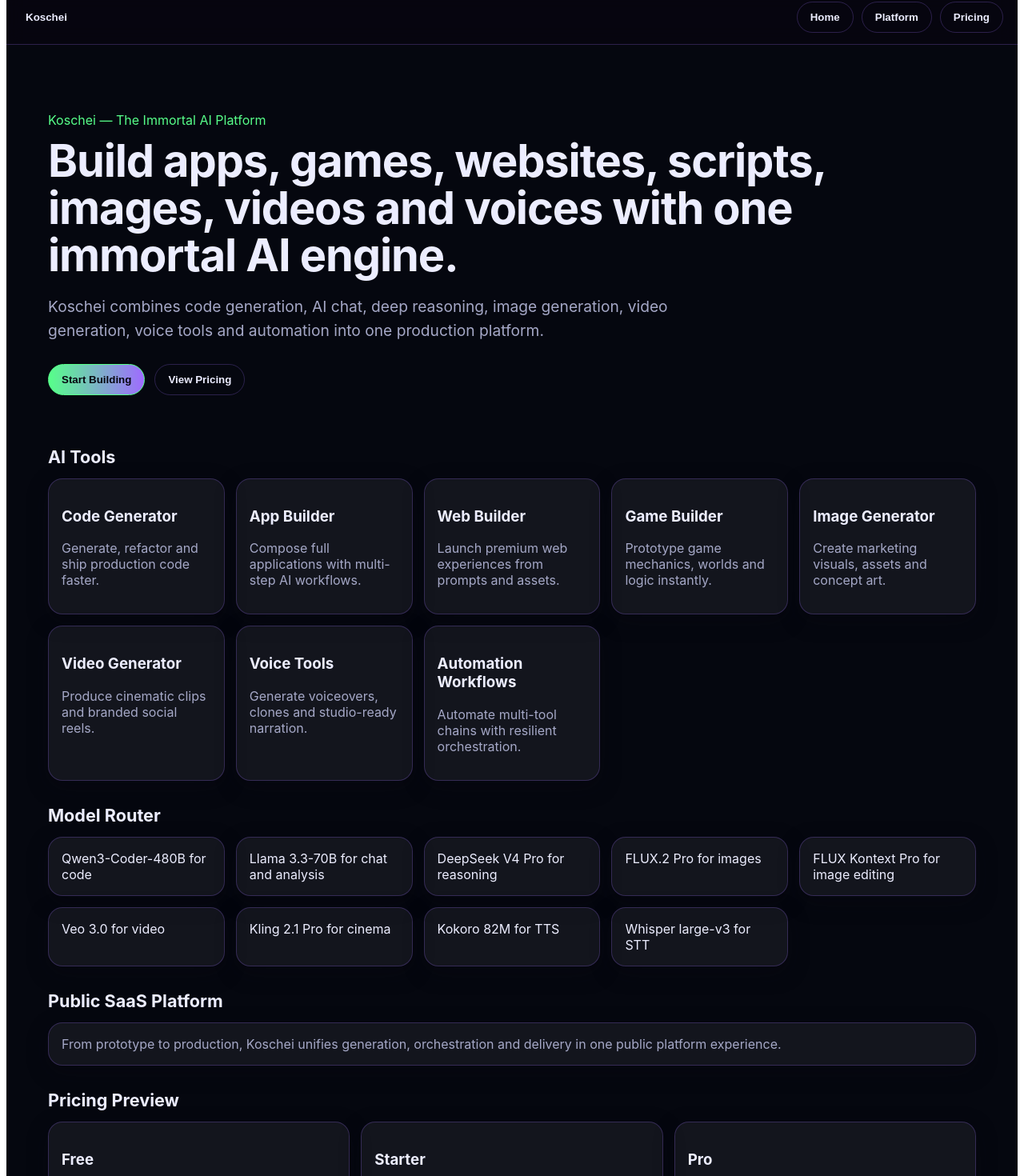
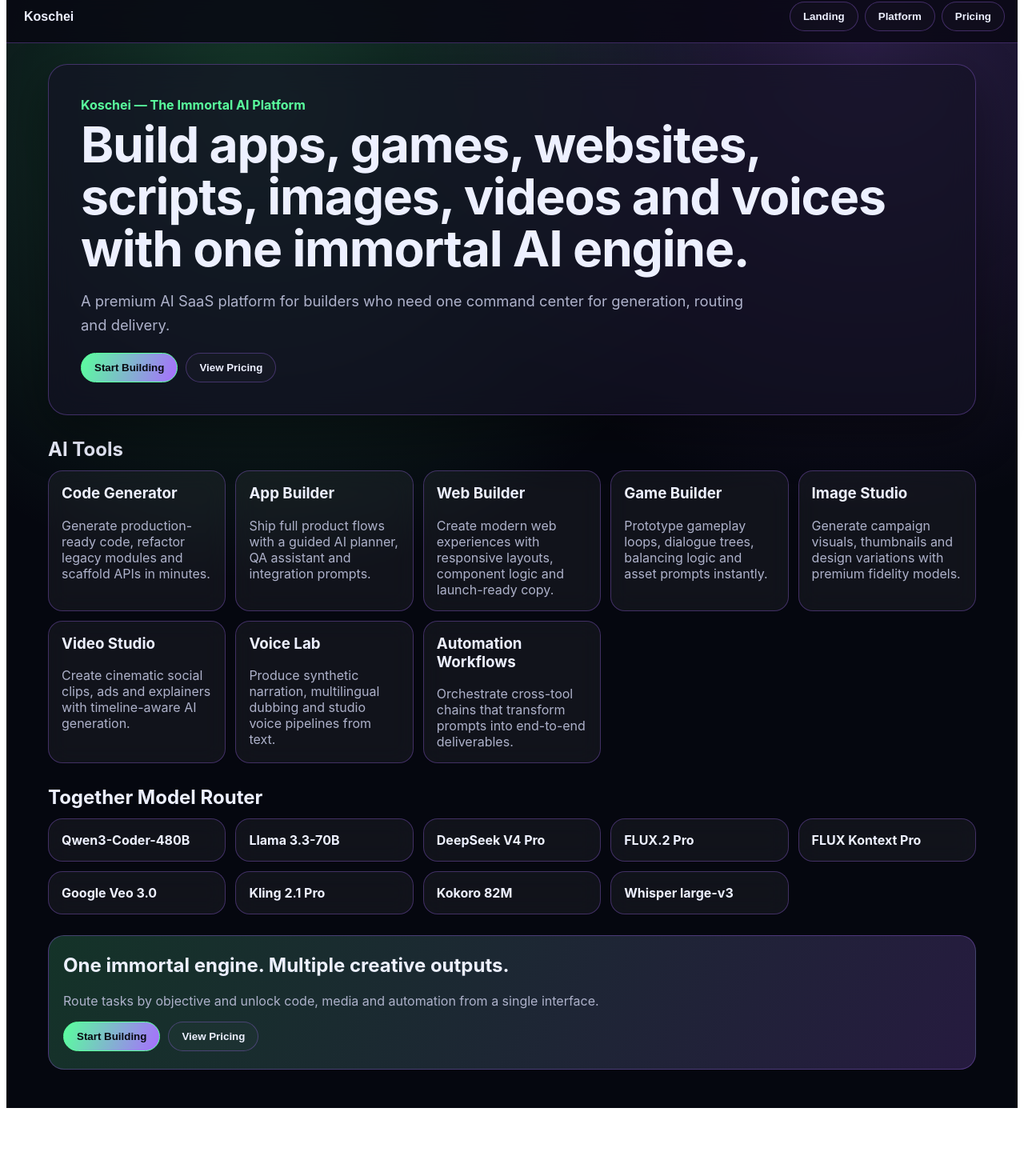
Before and after one commit to bugsbuny243/Koschei-Web3-Hub, a React (Vite) app in the folder koschei/frontend/: page / in a window 1280 px wide. Shown: the part 20-1490 px from the top of the page at 80% size. After the commit the page ends 1413 px from the top, so only its background shows below. Built offline with nearby package versions, Linux system fonts and the light colour scheme.

Commit message:
Build premium frontend and switch Railway to Docker deploy

```diff
--- a/koschei/frontend/src/main.tsx
+++ b/koschei/frontend/src/main.tsx
@@ -3,146 +3,156 @@
 import { colors } from './theme/tokens';
 
 type Role = 'public' | 'user' | 'owner';
+type Plan = { name: string; price: string; detail: string; highlight?: boolean };
+type Tool = { name: string; description: string };
 
-type ToolCard = { title: string; description: string };
-type Plan = { name: string; price: string; details: string };
-type RouteLink = { href: string; label: string; protected?: boolean };
+type AppRoute = '/' | '/platform' | '/pricing' | '/dashboard' | '/billing' | '/owner';
 
-const currentRole: Role = 'public'; // Placeholder auth role from Go backend session.
+const session = {
+  role: 'public' as Role
+};
 
-const tools: ToolCard[] = [
-  { title: 'Code Generator', description: 'Generate, refactor and ship production code faster.' },
-  { title: 'App Builder', description: 'Compose full applications with multi-step AI workflows.' },
-  { title: 'Web Builder', description: 'Launch premium web experiences from prompts and assets.' },
-  { title: 'Game Builder', description: 'Prototype game mechanics, worlds and logic instantly.' },
-  { title: 'Image Generator', description: 'Create marketing visuals, assets and concept art.' },
-  { title: 'Video Generator', description: 'Produce cinematic clips and branded social reels.' },
-  { title: 'Voice Tools', description: 'Generate voiceovers, clones and studio-ready narration.' },
-  { title: 'Automation Workflows', description: 'Automate multi-tool chains with resilient orchestration.' }
+const tools: Tool[] = [
+  { name: 'Code Generator', description: 'Generate production-ready code, refactor legacy modules and scaffold APIs in minutes.' },
+  { name: 'App Builder', description: 'Ship full product flows with a guided AI planner, QA assistant and integration prompts.' },
+  { name: 'Web Builder', description: 'Create modern web experiences with responsive layouts, component logic and launch-ready copy.' },
+  { name: 'Game Builder', description: 'Prototype gameplay loops, dialogue trees, balancing logic and asset prompts instantly.' },
+  { name: 'Image Studio', description: 'Generate campaign visuals, thumbnails and design variations with premium fidelity models.' },
+  { name: 'Video Studio', description: 'Create cinematic social clips, ads and explainers with timeline-aware AI generation.' },
+  { name: 'Voice Lab', description: 'Produce synthetic narration, multilingual dubbing and studio voice pipelines from text.' },
+  { name: 'Automation Workflows', description: 'Orchestrate cross-tool chains that transform prompts into end-to-end deliverables.' }
 ];
 
 const models = [
-  'Qwen3-Coder-480B for code',
-  'Llama 3.3-70B for chat and analysis',
-  'DeepSeek V4 Pro for reasoning',
-  'FLUX.2 Pro for images',
-  'FLUX Kontext Pro for image editing',
-  'Veo 3.0 for video',
-  'Kling 2.1 Pro for cinema',
-  'Kokoro 82M for TTS',
-  'Whisper large-v3 for STT'
+  'Qwen3-Coder-480B',
+  'Llama 3.3-70B',
+  'DeepSeek V4 Pro',
+  'FLUX.2 Pro',
+  'FLUX Kontext Pro',
+  'Google Veo 3.0',
+  'Kling 2.1 Pro',
+  'Kokoro 82M',
+  'Whisper large-v3'
 ];
 
 const plans: Plan[] = [
-  { name: 'Free', price: '$0', details: 'Start building with core tools and limited usage.' },
-  { name: 'Starter', price: '$29/mo', details: 'For founders shipping faster with more generation credits.' },
-  { name: 'Pro', price: '$99/mo', details: 'For teams that need full velocity and premium model access.' }
+  { name: 'Free', price: '0 TL', detail: 'Ideal for testing core tools and previewing the immortal workflow stack.' },
+  { name: 'Builder', price: '899 TL / month', detail: 'Best for solo founders building apps and launching client-ready assets.' },
+  { name: 'Pro', price: '2,299 TL / month', detail: 'High-throughput generation, premium routing and team-level velocity.', highlight: true },
+  { name: 'Studio', price: '4,999 TL / month', detail: 'For agencies and studios requiring predictable output and priority handling.' }
 ];
 
-const publicNav: RouteLink[] = [
-  { href: '/', label: 'Home' },
-  { href: '/platform', label: 'Platform' },
-  { href: '/pricing', label: 'Pricing' }
-];
+const shopierLinks = {
+  builder: 'https://shopier.com/placeholder-builder',
+  pro: 'https://shopier.com/placeholder-pro',
+  studio: 'https://shopier.com/placeholder-studio'
+};
 
-const appNav: RouteLink[] = [
-  { href: '/dashboard', label: 'Dashboard', protected: true },
-  { href: '/billing', label: 'Billing', protected: true }
-];
+const palette = {
+  bg: '#06050e',
+  panel: 'rgba(20, 18, 36, 0.68)',
+  panelSoft: 'rgba(255,255,255,0.05)',
+  text: '#edf0ff',
+  muted: '#aeb2cb',
+  green: '#59ff9d',
+  purple: '#a86dff',
+  border: 'rgba(168, 109, 255, 0.32)',
+  heroGlow: 'radial-gradient(circle at 25% 10%, rgba(89,255,157,0.20), transparent 38%), radial-gradient(circle at 85% 5%, rgba(168,109,255,0.22), transparent 34%)'
+};
 
-const ownerNav: RouteLink[] = [{ href: '/owner', label: 'Owner Console', protected: true }];
-
-const navigate = (to: string) => {
-  window.history.pushState({}, '', to);
+const navigate = (route: AppRoute) => {
+  window.history.pushState({}, '', route);
   window.dispatchEvent(new PopStateEvent('popstate'));
 };
 
-const api = {
-  getPublicPlatform: async () => ({ endpoint: '/api/platform', backend: 'go-placeholder' }),
-  getPricing: async () => ({ endpoint: '/api/pricing', backend: 'go-placeholder' })
+const styles: Record<string, React.CSSProperties> = {
+  app: { minHeight: '100vh', color: palette.text, fontFamily: 'Inter, ui-sans-serif, system-ui', background: `${palette.heroGlow}, ${colors.bg}` },
+  shell: { width: 'min(1160px, 100%)', margin: '0 auto', padding: '0 16px 48px' },
+  nav: { position: 'sticky', top: 0, zIndex: 20, display: 'flex', justifyContent: 'space-between', alignItems: 'center', gap: 12, padding: '14px 16px', borderBottom: `1px solid ${palette.border}`, background: 'rgba(8, 7, 18, 0.8)', backdropFilter: 'blur(16px)' },
+  navLinks: { display: 'flex', flexWrap: 'wrap', gap: 8, justifyContent: 'flex-end' },
+  hero: { marginTop: 26, border: `1px solid ${palette.border}`, borderRadius: 24, background: palette.panel, backdropFilter: 'blur(16px)', padding: 'clamp(18px, 5vw, 40px)', boxShadow: '0 20px 60px rgba(0,0,0,0.4)' },
+  heroTitle: { margin: '8px 0 10px', fontSize: 'clamp(1.9rem, 6vw, 3.9rem)', lineHeight: 1.04, letterSpacing: '-0.02em' },
+  subtitle: { color: palette.muted, maxWidth: 860, lineHeight: 1.6, fontSize: 'clamp(0.95rem, 2vw, 1.15rem)' },
+  section: { marginTop: 28 },
+  sectionTitle: { marginBottom: 12, fontSize: 'clamp(1.15rem, 2.4vw, 1.5rem)' },
+  grid: { display: 'grid', gap: 12, gridTemplateColumns: 'repeat(auto-fit, minmax(220px, 1fr))' },
+  card: { border: `1px solid ${palette.border}`, borderRadius: 18, background: palette.panelSoft, padding: 16, backdropFilter: 'blur(14px)' },
+  cta: { marginTop: 26, border: `1px solid ${palette.border}`, borderRadius: 20, background: 'linear-gradient(120deg, rgba(89,255,157,0.18), rgba(168,109,255,0.2))', padding: '22px 18px' }
 };
 
-const palette = {
-  bg: '#05040c',
-  bg2: '#0b0a16',
-  text: '#ecedff',
-  muted: '#a5a8c7',
-  neonGreen: '#57ff8a',
-  neonPurple: '#9f6bff',
-  border: 'rgba(157, 114, 255, 0.25)',
-  glass: 'rgba(255, 255, 255, 0.06)'
-};
-
-const styles: Record<string, React.CSSProperties> = {
-  app: { background: `radial-gradient(circle at 15% -20%, #1f1a3d 0%, ${palette.bg} 40%, #040308 100%)`, color: palette.text, minHeight: '100vh', fontFamily: 'Inter, system-ui, sans-serif' },
-  nav: { position: 'sticky', top: 0, zIndex: 10, display: 'flex', justifyContent: 'space-between', alignItems: 'center', gap: 16, padding: '14px 18px', background: 'rgba(7, 6, 16, 0.72)', borderBottom: `1px solid ${palette.border}`, backdropFilter: 'blur(12px)' },
-  navLinks: { display: 'flex', gap: 10, flexWrap: 'wrap' },
-  shell: { maxWidth: 1160, margin: '0 auto', padding: '0 16px 48px' },
-  hero: { padding: '68px 0 34px' },
-  heroTitle: { fontSize: 'clamp(2rem, 5vw, 3.5rem)', lineHeight: 1.05, margin: '0 0 12px', letterSpacing: '-0.02em' },
-  subtitle: { color: palette.muted, fontSize: 'clamp(1rem, 2vw, 1.2rem)', maxWidth: 820, lineHeight: 1.6 },
-  buttonRow: { display: 'flex', gap: 12, flexWrap: 'wrap', marginTop: 26 },
-  grid: { display: 'grid', gap: 14, gridTemplateColumns: 'repeat(auto-fit, minmax(220px, 1fr))' },
-  card: { background: palette.glass, border: `1px solid ${palette.border}`, borderRadius: 18, padding: 16, boxShadow: '0 8px 26px rgba(9, 9, 18, 0.35)' },
-  section: { marginTop: 30 },
-  sectionTitle: { fontSize: '1.35rem', marginBottom: 14 },
-  cta: { marginTop: 36, padding: 24, borderRadius: 20, background: 'linear-gradient(90deg, rgba(87,255,138,0.18), rgba(159,107,255,0.18))', border: `1px solid ${palette.border}` }
-};
-
-const LinkButton = ({ href, label, filled = false }: { href: string; label: string; filled?: boolean }) => (
+function LinkBtn({ label, to, primary = false }: { label: string; to: AppRoute; primary?: boolean }) {
+  return (
     <button
-    onClick={() => navigate(href)}
+      onClick={() => navigate(to)}
       style={{
-      padding: '11px 16px',
         borderRadius: 999,
-      border: `1px solid ${filled ? palette.neonGreen : palette.border}`,
-      background: filled ? `linear-gradient(90deg, ${palette.neonGreen}, ${palette.neonPurple})` : 'transparent',
-      color: filled ? '#06060f' : palette.text,
-      cursor: 'pointer',
-      fontWeight: 700
+        border: `1px solid ${primary ? palette.green : palette.border}`,
+        padding: '10px 16px',
+        background: primary ? 'linear-gradient(110deg, #59ff9d, #a86dff)' : 'rgba(255,255,255,0.02)',
+        color: primary ? '#080910' : palette.text,
+        fontWeight: 700,
+        cursor: 'pointer'
       }}
     >
       {label}
     </button>
   );
+}
 
-function HomePage() {
-  useEffect(() => { void api.getPublicPlatform(); }, []);
+const Section = ({ title, children }: { title: string; children: React.ReactNode }) => <section style={styles.section}><h2 style={styles.sectionTitle}>{title}</h2>{children}</section>;
+
+function LandingPage() {
   return (
     <div style={styles.shell}>
       <section style={styles.hero}>
-        <p style={{ color: palette.neonGreen, marginBottom: 12 }}>Koschei — The Immortal AI Platform</p>
+        <p style={{ color: palette.green, fontWeight: 700, margin: 0 }}>Koschei — The Immortal AI Platform</p>
         <h1 style={styles.heroTitle}>Build apps, games, websites, scripts, images, videos and voices with one immortal AI engine.</h1>
-        <p style={styles.subtitle}>Koschei combines code generation, AI chat, deep reasoning, image generation, video generation, voice tools and automation into one production platform.</p>
-        <div style={styles.buttonRow}><LinkButton href="/platform" label="Start Building" filled /><LinkButton href="/pricing" label="View Pricing" /></div>
+        <p style={styles.subtitle}>A premium AI SaaS platform for builders who need one command center for generation, routing and delivery.</p>
+        <div style={{ display: 'flex', gap: 10, marginTop: 20, flexWrap: 'wrap' }}>
+          <LinkBtn to="/platform" label="Start Building" primary />
+          <LinkBtn to="/pricing" label="View Pricing" />
+        </div>
       </section>
 
-      <section style={styles.section}>
-        <h2 style={styles.sectionTitle}>AI Tools</h2>
-        <div style={styles.grid}>{tools.map((tool) => <div key={tool.title} style={styles.card}><h3>{tool.title}</h3><p style={{ color: palette.muted }}>{tool.description}</p></div>)}</div>
+      <Section title="AI Tools">
+        <div style={styles.grid}>{tools.map((tool) => <div key={tool.name} style={styles.card}><h3 style={{ marginTop: 0 }}>{tool.name}</h3><p style={{ color: palette.muted, marginBottom: 0 }}>{tool.description}</p></div>)}</div>
+      </Section>
+
+      <Section title="Together Model Router">
+        <div style={styles.grid}>{models.map((model) => <div key={model} style={styles.card}><strong>{model}</strong></div>)}</div>
+      </Section>
+
+      <section style={styles.cta}>
+        <h2 style={{ marginTop: 0 }}>One immortal engine. Multiple creative outputs.</h2>
+        <p style={{ color: palette.muted }}>Route tasks by objective and unlock code, media and automation from a single interface.</p>
+        <div style={{ display: 'flex', gap: 10, flexWrap: 'wrap' }}>
+          <LinkBtn to="/platform" label="Start Building" primary />
+          <LinkBtn to="/pricing" label="View Pricing" />
+        </div>
       </section>
-
-      <section style={styles.section}>
-        <h2 style={styles.sectionTitle}>Model Router</h2>
-        <div style={styles.grid}>{models.map((model) => <div key={model} style={styles.card}>{model}</div>)}</div>
-      </section>
-
-      <section style={styles.section}>
-        <h2 style={styles.sectionTitle}>Public SaaS Platform</h2>
-        <div style={styles.card}><p style={{ margin: 0, color: palette.muted }}>From prototype to production, Koschei unifies generation, orchestration and delivery in one public platform experience.</p></div>
-      </section>
-
-      <section style={styles.section}>
-        <h2 style={styles.sectionTitle}>Pricing Preview</h2>
-        <div style={styles.grid}>{plans.map((plan) => <div key={plan.name} style={styles.card}><h3>{plan.name}</h3><p style={{ color: palette.neonGreen, fontWeight: 700 }}>{plan.price}</p><p style={{ color: palette.muted }}>{plan.details}</p></div>)}</div>
-      </section>
-
-      <section style={styles.cta}><h2 style={{ marginTop: 0 }}>Start building with Koschei</h2><div style={styles.buttonRow}><LinkButton href="/platform" label="Start Building" filled /><LinkButton href="/pricing" label="View Pricing" /></div></section>
     </div>
   );
 }
 
-const Placeholder = ({ title, description }: { title: string; description: string }) => <div style={{ ...styles.shell, paddingTop: 42 }}><h1>{title}</h1><div style={styles.card}><p style={{ color: palette.muted }}>{description}</p></div></div>;
+function PlatformPage() {
+  return <div style={styles.shell}><section style={styles.hero}><h1 style={styles.heroTitle}>Platform / Tools</h1><p style={styles.subtitle}>Koschei workspace includes tool-specific lanes, model routing rules and project orchestration layers. Backend APIs stay in Go placeholder mode.</p><div style={styles.grid}>{tools.map((tool) => <div key={tool.name} style={styles.card}><h3 style={{ marginTop: 0 }}>{tool.name}</h3><p style={{ color: palette.muted }}>{tool.description}</p></div>)}</div></section></div>;
+}
+
+function PricingPage() {
+  return <div style={styles.shell}><section style={styles.hero}><h1 style={styles.heroTitle}>Pricing</h1><p style={styles.subtitle}>Transparent TL pricing for creators, teams and studios.</p><div style={styles.grid}>{plans.map((plan) => <div key={plan.name} style={{ ...styles.card, outline: plan.highlight ? `1px solid ${palette.green}` : 'none' }}><h3 style={{ marginTop: 0 }}>{plan.name}</h3><p style={{ color: palette.green, fontWeight: 800 }}>{plan.price}</p><p style={{ color: palette.muted, marginBottom: 0 }}>{plan.detail}</p></div>)}</div></section></div>;
+}
+
+function DashboardPage() {
+  return <div style={styles.shell}><section style={styles.hero}><h1 style={styles.heroTitle}>Dashboard</h1><p style={styles.subtitle}>Authenticated user dashboard placeholder. Connect to Go auth session and API gateways.</p></section></div>;
+}
+
+function BillingPage() {
+  return <div style={styles.shell}><section style={styles.hero}><h1 style={styles.heroTitle}>Billing</h1><p style={styles.subtitle}>Payment automation is disabled for now. Manual activation after payment is required.</p><div style={styles.grid}><div style={styles.card}><h3>Manual activation after payment</h3><p style={{ color: palette.muted }}>After a payment is verified, owner panel assigns the selected plan and credits manually.</p></div><div style={styles.card}><h3>Shopier links (placeholder)</h3><p style={{ color: palette.muted, marginBottom: 8 }}>Builder: {shopierLinks.builder}</p><p style={{ color: palette.muted, marginBottom: 8 }}>Pro: {shopierLinks.pro}</p><p style={{ color: palette.muted, marginBottom: 0 }}>Studio: {shopierLinks.studio}</p></div></div></section></div>;
+}
+
+function OwnerPage() {
+  return <div style={styles.shell}><section style={styles.hero}><h1 style={styles.heroTitle}>Private Owner God Mode</h1><p style={styles.subtitle}>Owner-only namespace for admin operations, manual plan assignment and credit management.</p><div style={styles.card}><strong>Role guard placeholder:</strong><p style={{ color: palette.muted }}>Only owner/admin role should access /owner routes. Public navigation never shows this route.</p></div></section></div>;
+}
 
 function App() {
   const [path, setPath] = useState(window.location.pathname);
@@ -152,31 +162,35 @@
     return () => window.removeEventListener('popstate', onPop);
   }, []);
 
-  const route = useMemo(() => {
-    if (path === '/' || path === '/platform' || path === '/pricing' || path === '/dashboard' || path === '/billing' || path.startsWith('/owner')) return path;
+  const route = useMemo<AppRoute>(() => {
+    if (path === '/' || path === '/platform' || path === '/pricing' || path === '/dashboard' || path === '/billing' || path.startsWith('/owner')) {
+      return (path.startsWith('/owner') ? '/owner' : path) as AppRoute;
+    }
     return '/';
   }, [path]);
 
-  const canUserAccessProtected = currentRole === 'user' || currentRole === 'owner';
-  const canOwnerAccess = currentRole === 'owner';
+  const canUseProtected = session.role === 'user' || session.role === 'owner';
+  const canUseOwner = session.role === 'owner';
 
   return (
-    <div style={{ ...styles.app, background: colors.bg }}>
+    <div style={styles.app}>
       <header style={styles.nav}>
-        <button onClick={() => navigate('/')} style={{ background: 'none', border: 'none', color: palette.text, fontWeight: 800, cursor: 'pointer' }}>Koschei</button>
+        <button onClick={() => navigate('/')} style={{ background: 'transparent', border: 'none', color: palette.text, fontWeight: 800, fontSize: '1rem', cursor: 'pointer' }}>Koschei</button>
         <nav style={styles.navLinks}>
-          {publicNav.map((item) => <LinkButton key={item.href} href={item.href} label={item.label} />)}
-          {appNav.filter((item) => !item.protected || canUserAccessProtected).map((item) => <LinkButton key={item.href} href={item.href} label={item.label} />)}
-          {ownerNav.filter(() => canOwnerAccess).map((item) => <LinkButton key={item.href} href={item.href} label={item.label} />)}
+          <LinkBtn to="/" label="Landing" />
+          <LinkBtn to="/platform" label="Platform" />
+          <LinkBtn to="/pricing" label="Pricing" />
+          {canUseProtected && <LinkBtn to="/dashboard" label="Dashboard" />}
+          {canUseProtected && <LinkBtn to="/billing" label="Billing" />}
         </nav>
       </header>
 
-      {route === '/' && <HomePage />}
-      {route === '/platform' && <Placeholder title="Koschei Platform" description="Public platform route placeholder. API integrations should call Go backend endpoints only." />}
-      {route === '/pricing' && <Placeholder title="Pricing" description="Pricing page route placeholder with Go backend data source contract." />}
-      {route === '/dashboard' && (canUserAccessProtected ? <Placeholder title="Dashboard" description="Protected dashboard placeholder. Requires authenticated user session." /> : <Placeholder title="Access Required" description="Dashboard is protected. Sign in through the Go auth backend to continue." />)}
-      {route === '/billing' && (canUserAccessProtected ? <Placeholder title="Billing" description="Protected billing placeholder. Connect subscription APIs via Go backend." /> : <Placeholder title="Access Required" description="Billing is protected. Sign in through the Go auth backend to continue." />)}
-      {route.startsWith('/owner') && (canOwnerAccess ? <Placeholder title="Owner Control" description="Owner-only route placeholder under /owner namespace." /> : <Placeholder title="Unauthorized" description="Owner routes are hidden and restricted by owner role checks only." />)}
+      {route === '/' && <LandingPage />}
+      {route === '/platform' && <PlatformPage />}
+      {route === '/pricing' && <PricingPage />}
+      {route === '/dashboard' && (canUseProtected ? <DashboardPage /> : <DashboardPage />)}
+      {route === '/billing' && (canUseProtected ? <BillingPage /> : <BillingPage />)}
+      {route === '/owner' && (canUseOwner ? <OwnerPage /> : <div style={styles.shell}><section style={styles.hero}><h1 style={styles.heroTitle}>Unauthorized</h1><p style={styles.subtitle}>Owner God Mode is protected by owner/admin role guard placeholder.</p></section></div>)}
     </div>
   );
 }
```
Also changed, not shown: 3 other files (tests, documents, lock files or other folders). Lines whose indentation alone changed are shown as unchanged.
